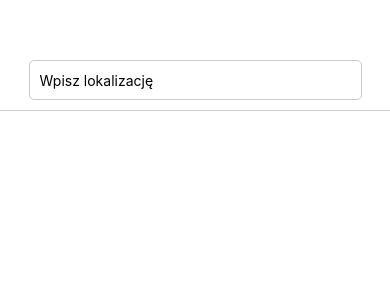
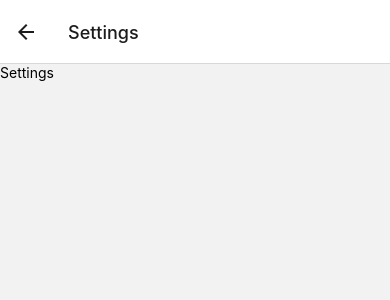
Before and after one commit to FilipLe/VNProperties, a React Native app: screen /Settings in a window 390 px wide. Shown: the top 300 px of the page. Built offline with nearby package versions, Linux system fonts and the light colour scheme.

Commit message:
[feat] integrate basic maps onto screen

```diff
--- a/App.tsx
+++ b/App.tsx
@@ -1,12 +1,22 @@
+import { NavigationContainer, NavigationProp } from '@react-navigation/native';
+import { createStackNavigator } from '@react-navigation/stack';
 import { StatusBar } from 'expo-status-bar';
-import { StyleSheet, Text, TextInput, View } from 'react-native';
-import React from 'react'; // Ensure React is imported when using JSX in TypeScript
+import { StyleSheet, Text, TextInput, View, TouchableOpacity } from 'react-native';
+import MapView from 'react-native-maps';
+import React from 'react';
+import MaterialIcons from 'react-native-vector-icons/MaterialIcons';
+import Settings from './src/pages/Settings';
 
-export default function App(): JSX.Element {
+const Stack = createStackNavigator();
+
+function HomeScreen({ navigation }: { navigation: NavigationProp<any>}): JSX.Element {
   return (
     <View style={styles.container}>
       {/* Search Bar */}
       <View style={styles.searchBarContainer}>
+        <TouchableOpacity onPress={() => navigation.navigate('Settings')}>
+          <MaterialIcons name="menu" size={30} color="#000" />
+        </TouchableOpacity>
         <TextInput
           style={styles.searchBar}
           placeholder="Wpisz lokalizację"
@@ -15,37 +25,53 @@ export default function App(): JSX.Element {
 
       {/* Map */}
       <View style={styles.mapContainer}>
-        {/* Empty container for future map implementation */}
+        <MapView style = {{width:'100%', height:'100%'}}></MapView>
       </View>
       <StatusBar style="auto" />
     </View>
   );
 }
 
+export default function App(): JSX.Element {
+  return (
+    <NavigationContainer>
+      <Stack.Navigator initialRouteName="Home">
+        <Stack.Screen name="Home" component={HomeScreen} />
+        <Stack.Screen name="Settings" component={Settings} />
+      </Stack.Navigator>
+    </NavigationContainer>
+  );
+}
+
 const styles = StyleSheet.create({
+  // main home screen container
   container: {
     flex: 1,
     backgroundColor: '#fff',
     alignItems: 'center',
     justifyContent: 'flex-start',
   },
+
   searchBarContainer: {
+    flexDirection: 'row',
     backgroundColor: '#fff',
     alignItems: 'center',
     width: '100%',
     padding: 10,
-    paddingTop: 60,
     borderBottomWidth: 1,
     borderBottomColor: '#ccc',
   },
+
   searchBar: {
     height: 40,
-    width: '90%',
+    flex: 1,
     borderColor: '#ccc',
     borderWidth: 1,
     borderRadius: 5,
     paddingLeft: 10,
+    marginLeft: 10,
   },
+
   mapContainer: {
     flex: 1,
     width: '100%',
--- a/package.json
+++ b/package.json
@@ -10,11 +10,17 @@
   },
   "dependencies": {
     "@expo/metro-runtime": "~3.2.1",
+    "@react-navigation/native": "^6.1.17",
+    "@react-navigation/stack": "^6.3.29",
     "expo": "~51.0.8",
     "expo-status-bar": "~1.12.1",
     "react": "18.2.0",
     "react-dom": "18.2.0",
     "react-native": "0.74.1",
+    "react-native-maps": "^1.15.1",
+    "react-native-safe-area-context": "^4.10.1",
+    "react-native-screens": "^3.31.1",
+    "react-native-vector-icons": "^10.1.0",
     "react-native-web": "~0.19.10"
   },
   "devDependencies": {
--- /dev/null
+++ b/react-native-vector-icons.d.ts
@@ -0,0 +1,4 @@
+declare module 'react-native-vector-icons/MaterialIcons' {
+    import { Icon } from 'react-native-vector-icons/Icon';
+    export default Icon;
+}
--- /dev/null
+++ b/src/pages/Settings.tsx
@@ -0,0 +1,10 @@
+import React from 'react';
+import { View, Text } from 'react-native';
+
+export default function Settings(): JSX.Element {
+    return (
+        <View>
+            <Text>Settings</Text>
+        </View>
+    )
+}
```
Also changed, not shown: 1 other file (tests, documents, lock files or other folders).
